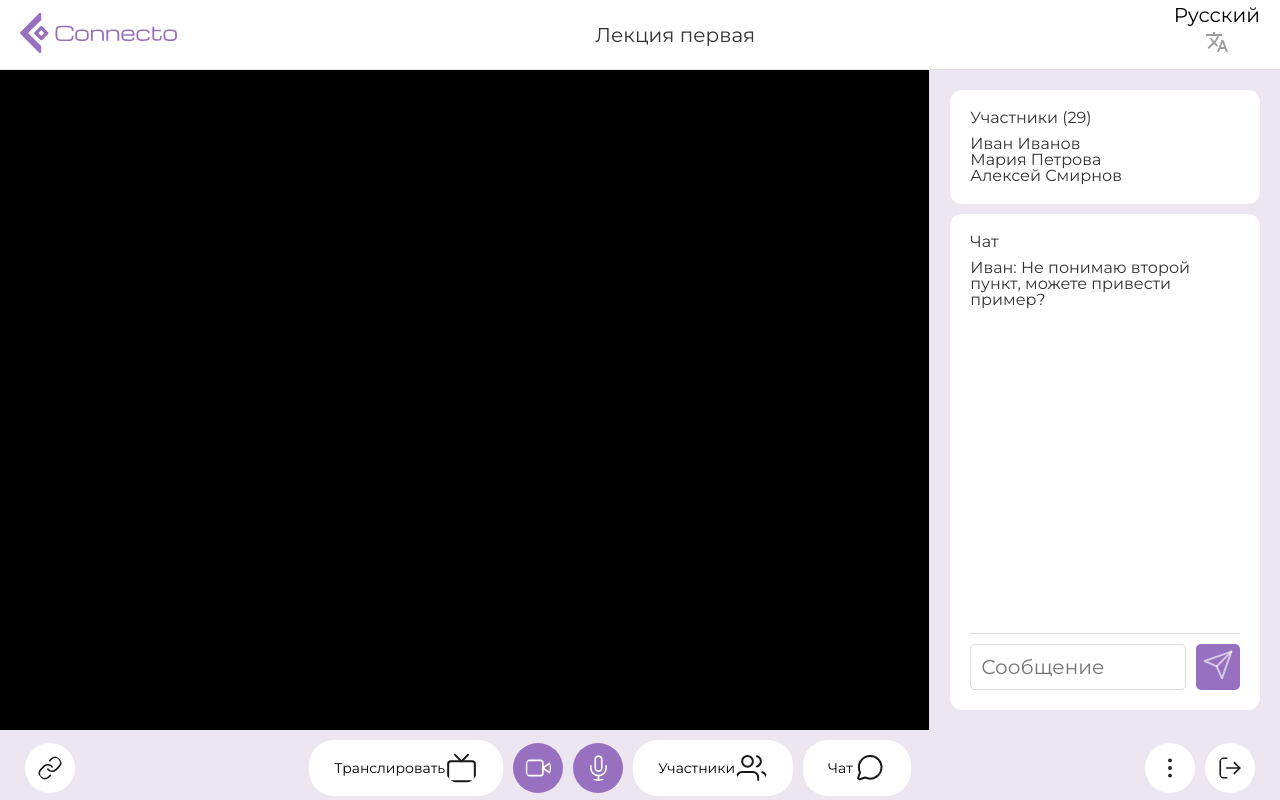
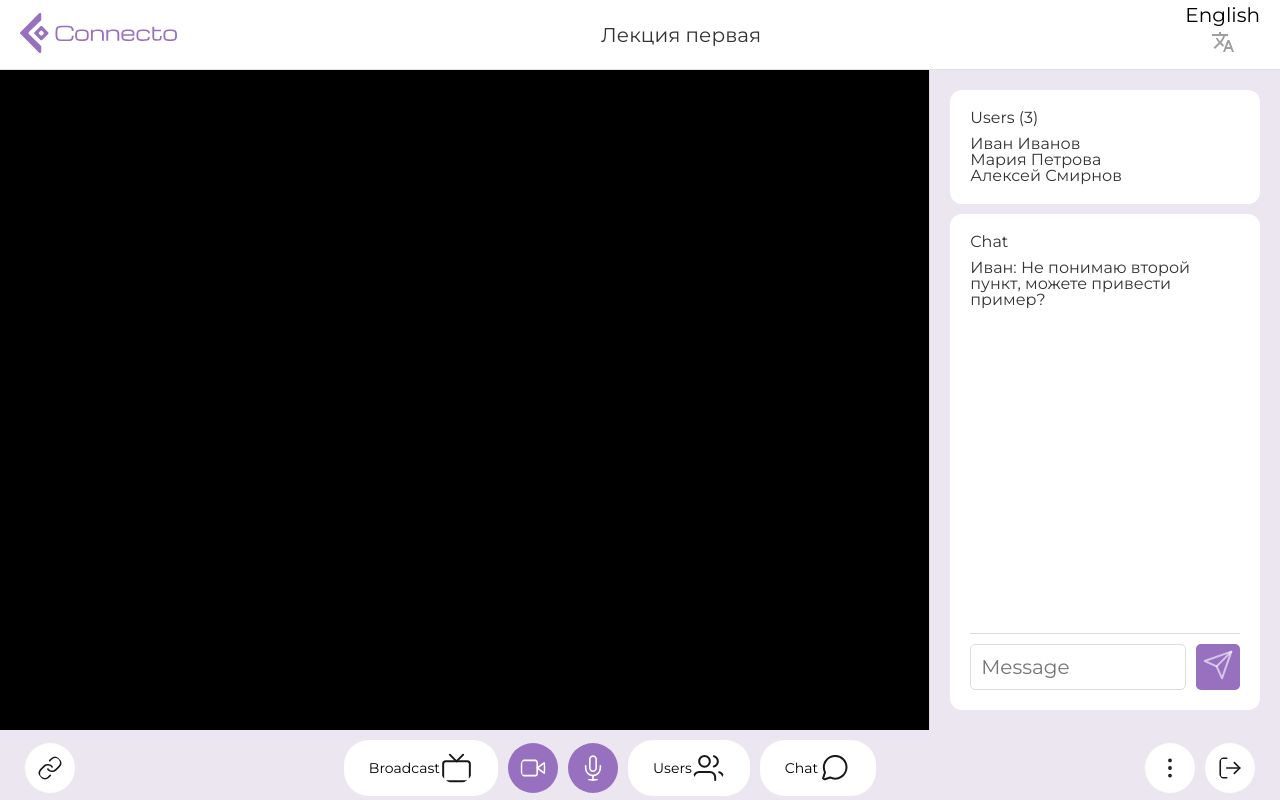
Before and after one commit to Proteknohak/frontend, a Vue app: page /1 in a window 1280 px wide. Built offline with nearby package versions, Linux system fonts and the light colour scheme; no server answers; a web font is replaced by a local one.

Commit message:
localization

```diff
--- a/package.json
+++ b/package.json
@@ -15,6 +15,7 @@
     "pinia": "^3.0.1",
     "reset-css": "^5.0.2",
     "vue": "^3.5.13",
+    "vue-i18n": "^12.0.0-alpha.2",
     "vue-router": "^4.5.0"
   },
   "devDependencies": {
--- a/src/components/MainFooter.vue
+++ b/src/components/MainFooter.vue
@@ -1,4 +1,8 @@
-<script setup></script>
+<script setup>
+  import { useI18n } from 'vue-i18n'
+
+  const { t } = useI18n();
+</script>
 
 <template>
   <footer>
@@ -9,7 +13,7 @@
     </div>
     <div class="footer-group footer-group-center">
       <button class="footer-btn footer-btn-pill">
-        Транслировать
+        {{t('broadcast')}}
         <img src="../assets/tv.svg" alt="Button 3" />
       </button>
       <button class="footer-btn footer-btn-round use">
@@ -19,11 +23,11 @@
         <img src="../assets/mic.svg" alt="Button 5" />
       </button>
       <button class="footer-btn footer-btn-pill">
-        Участники
+        {{t('users')}}
         <img src="../assets/users.svg" alt="Button 6" />
       </button>
       <button class="footer-btn footer-btn-pill">
-        Чат
+        {{t('chat')}}
         <img src="../assets/chat.svg" alt="Button 7" />
       </button>
     </div>
--- a/src/components/MainHeader.vue
+++ b/src/components/MainHeader.vue
@@ -1,12 +1,17 @@
 <script setup>
+  import { useRouter } from 'vue-router'
+  import { useI18n } from 'vue-i18n';
   import { ref } from 'vue'
-  import { useRouter } from 'vue-router'
 
-  const systemLang = ref('ru')
+  const { global } = useI18n();
 
-  const fullLang = new Map()
-  fullLang.set('ru', 'Русский')
-  fullLang.set('en', 'English')
+  const systemLang = ref('English')
+
+  function setSystemLang(lang) {
+    if (lang === 'ru') systemLang.value = 'Russian'
+    if (lang === 'en') systemLang.value = 'English'
+    global.locale = lang;
+  }
 
   const router = useRouter()
 </script>
@@ -18,13 +23,13 @@
     </div>
     <div class="lecture-title" v-if="router.currentRoute.value.name === 'room'">Лекция первая</div>
     <div class="lang-dropdown">
-      <p>{{ fullLang.get(systemLang) }}</p>
+      <p>{{ systemLang }}</p>
       <button class="lang-dropdown-btn">
         <img src="../assets/translate.svg" alt="Выбор языка" />
       </button>
       <div class="lang-dropdown-content">
-        <a @click="systemLang = 'ru'">Русский</a>
-        <a @click="systemLang = 'en'">English</a>
+        <a @click="setSystemLang('ru')">Русский</a>
+        <a @click="setSystemLang('en')">English</a>
       </div>
     </div>
   </header>
--- /dev/null
+++ b/src/i18n.js
@@ -0,0 +1,51 @@
+import { createI18n } from 'vue-i18n';
+
+const messages = {
+  en: {
+    'ru': 'Russian',
+    'en': 'English',
+
+    'speak-freely': 'Speak freely',
+    'understand-instantly': 'Understand instantly',
+    'create-meeting': 'Create a meeting',
+    'join-meeting': 'Join a meeting',
+
+    'join': 'Join',
+    'enter': 'Enter',
+    'create': 'Create',
+    'enter-code': 'Enter meeting code',
+    'enter-name': 'Enter your name',
+
+    'users': 'Users',
+    'chat': 'Chat',
+    'message': 'Message',
+    'broadcast': 'Broadcast'
+  },
+  ru: {
+    'ru': 'Русский',
+    'en': 'Английский',
+
+    'speak-freely': 'Говори свободно',
+    'understand-instantly': 'Понимай мгновенно',
+    'create-meeting': 'Создать встречу',
+    'join-meeting': 'Подключиться к встрече',
+
+    'join': 'Подключиться',
+    'enter': 'Войти',
+    'create': 'Создать',
+    'enter-code': 'Введите код встречи',
+    'enter-name': 'Введите ваше имя',
+
+    'users': 'Участники',
+    'chat': 'Чат',
+    'message': 'Сообщение',
+    'broadcast': 'Транслировать',
+  },
+};
+
+const i18n = createI18n({
+  locale: 'en',
+  messages,
+});
+
+export default i18n;
--- a/src/main.js
+++ b/src/main.js
@@ -3,10 +3,12 @@ import { createPinia } from 'pinia'
 import './style.css'
 import App from './App.vue'
 import router from './router'
+import i18n from './i18n.js'
 
 const app = createApp(App)
 const pinia = createPinia()
 
 app.use(pinia)
 app.use(router)
+app.use(i18n)
 app.mount('#app')
--- a/src/pages/EnterPage.vue
+++ b/src/pages/EnterPage.vue
@@ -4,10 +4,12 @@
   import { createUser } from '../api/userApi.js'
   import { createRoom, joinRoom } from '../api/roomApi.js'
   import { useRoomStore } from '../store/roomStore.js'
+  import { useI18n } from 'vue-i18n'
 
   const userStore = useUserStore()
   const roomStore = useRoomStore()
   const router = useRouter()
+  const { t } = useI18n()
 
   async function pushToRoom() {
     const user = await createUser(userStore.name, userStore.lang)
@@ -34,25 +36,25 @@
     <div class="container">
       <div class="form-box">
         <h2 class="form-title">
-          {{ userStore.isCreator ? 'Создать встречу' : 'Подключиться' }}
+          {{ userStore.isCreator ? t('create-meeting') : t('join') }}
         </h2>
         <form class="form">
           <div class="form-group">
             <input
-              placeholder="Введите код страницы"
+              :placeholder="t('enter-code')"
               v-model="userStore.roomId" />
           </div>
           <div class="form-group">
-            <input placeholder="Введите ваше имя" v-model="userStore.name" />
+            <input :placeholder="t('enter-name')" v-model="userStore.name" />
           </div>
           <div class="form-group">
             <select v-model="userStore.lang">
-              <option value="ru">Русский</option>
-              <option value="en">Английский</option>
+              <option value="ru">{{ t('ru') }}</option>
+              <option value="en">{{ t('en') }}</option>
             </select>
           </div>
           <button type="submit" class="submit-button" @click="pushToRoom">
-            {{ userStore.isCreator ? 'Создать' : 'Войти' }}
+            {{ userStore.isCreator ? t('create') : t('enter') }}
           </button>
         </form>
       </div>
--- a/src/pages/RoomPage.vue
+++ b/src/pages/RoomPage.vue
@@ -2,6 +2,8 @@
   import { ref, watch } from 'vue'
   import { useUserStore } from '../store/userStore.js'
   import MainFooter from '../components/MainFooter.vue'
+  import { useI18n } from 'vue-i18n'
+  const { t } = useI18n();
 
   let ws = new WebSocket('ws://172.20.10.4:8000/')
   ws.binaryType = 'blob'
@@ -97,7 +99,7 @@
     </section>
     <aside class="sidebar">
       <div class="participants">
-        <h3>Участники (29)</h3>
+        <h3>{{t('users')}} (3)</h3>
         <ul>
           <li>Иван Иванов</li>
           <li>Мария Петрова</li>
@@ -105,7 +107,7 @@
         </ul>
       </div>
       <div class="chat">
-        <h3>Чат</h3>
+        <h3>{{t('chat')}}</h3>
         <div class="messages">
           <p>
             <strong>Иван:</strong> Не понимаю второй пункт, можете привести
@@ -113,7 +115,7 @@
           </p>
         </div>
         <div class="chat-input">
-          <input type="text" placeholder="Сообщение" />
+          <input type="text" :placeholder="t('message')" />
           <button>
             <img src="../assets/send.svg" alt="" />
           </button>
--- a/src/pages/StartPage.vue
+++ b/src/pages/StartPage.vue
@@ -1,9 +1,11 @@
 <script setup>
   import { useRouter } from 'vue-router'
   import { useUserStore } from '../store/userStore.ts'
+  import { useI18n } from 'vue-i18n'
 
   const router = useRouter()
   const store = useUserStore()
+  const { t } = useI18n();
 
   function generateUUID() {
     return 'xxxxxxxx-xxxx-4xxx-yxxx-xxxxxxxxxxxx'.replace(
@@ -36,16 +38,16 @@
         <div class="top-slogan">
           <img src="../assets/logo.svg" alt="Connecto" class="logo" />
           <p class="title">
-            Говори свободно <br />
-            Понимай мгновенно
+            {{t('speak-freely')}} <br />
+            {{t('understand instantly')}}
           </p>
         </div>
       </div>
       <div class="bottom">
         <div class="buttons">
-          <button class="primary" @click="createRoom">Создать встречу</button>
+          <button class="primary" @click="createRoom">{{t('create-meeting')}}</button>
           <button class="secondary" @click="joinRoom">
-            Подключиться к встрече
+            {{t('join-meeting')}}
           </button>
         </div>
       </div>
--- a/vite.config.js
+++ b/vite.config.js
@@ -4,4 +4,7 @@ import vue from '@vitejs/plugin-vue'
 // https://vite.dev/config/
 export default defineConfig({
   plugins: [vue()],
+  optimizeDeps: {
+    include: ['vue-i18n']
+  }
 })
```
Also changed, not shown: 1 other file (tests, documents, lock files or other folders).
